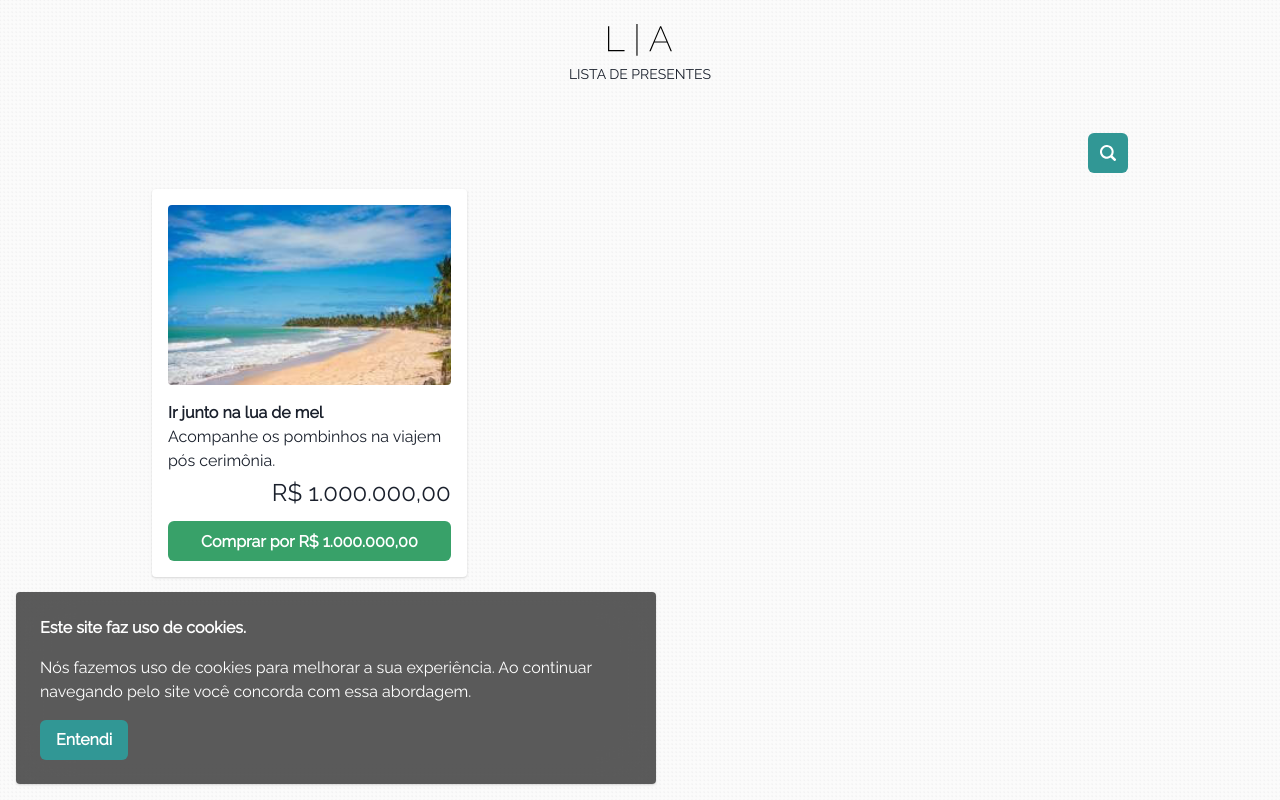
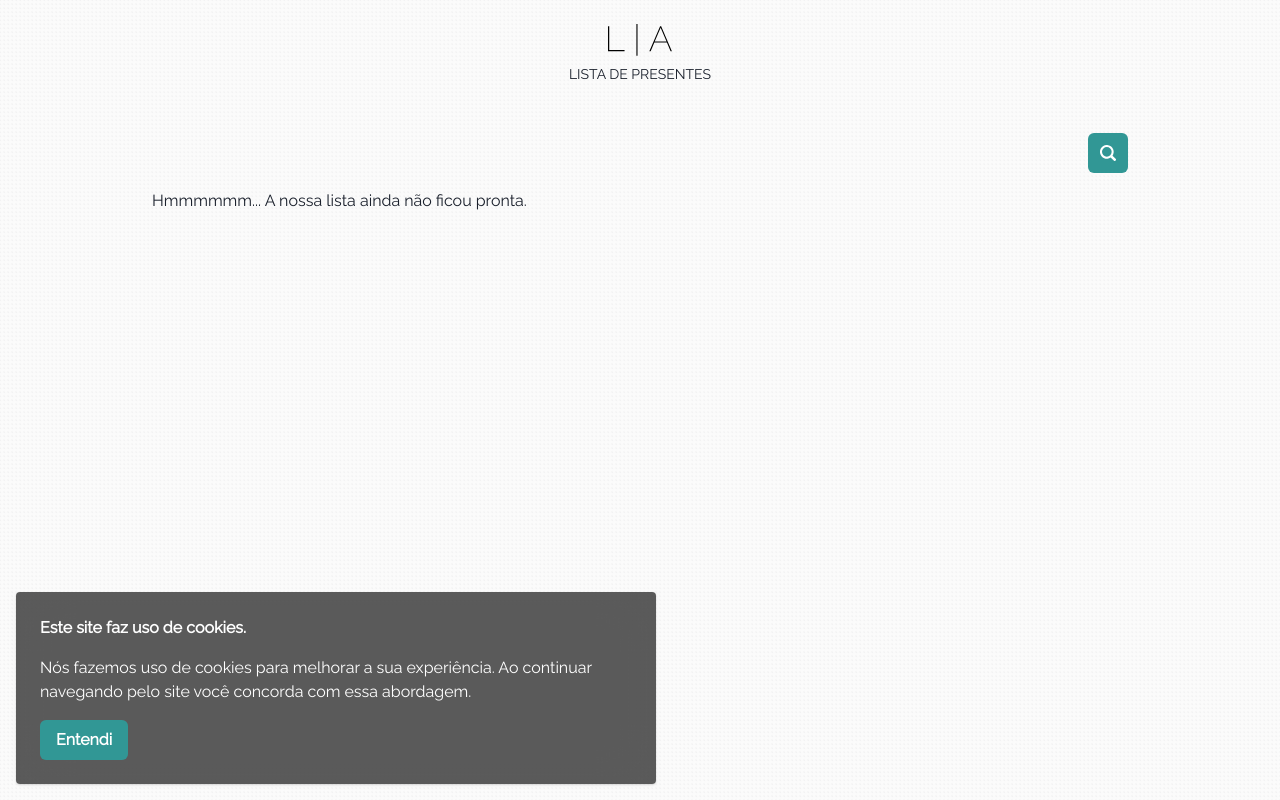
Before and after one commit to AugustoHTPereira/wedding-leguto-client, a React (Create React App) app: page /gifts in a window 1280 px wide. Built offline with nearby package versions, Linux system fonts and the light colour scheme.

Commit message:
Remove gifts

```diff
--- a/src/Pages/GiftList/index.tsx
+++ b/src/Pages/GiftList/index.tsx
@@ -47,7 +47,7 @@ const GiftList = () => {
                     </Flex>
 
                     <Box>
-                        <SimpleGrid templateColumns={{ base: '1fr', md: '1fr 1fr 1fr' }} gridGap={{ base: '2', md: '4' }}>
+                        {/* <SimpleGrid templateColumns={{ base: '1fr', md: '1fr 1fr 1fr' }} gridGap={{ base: '2', md: '4' }}>
                                 <JokeGift />
 
                             <>
@@ -59,7 +59,9 @@ const GiftList = () => {
                                     })
                                 }
                             </>
-                        </SimpleGrid>
+                        </SimpleGrid> */}
+
+                        <Text>Hmmmmmm... A nossa lista ainda não ficou pronta.</Text>
                     </Box>
                 </Box>
             </Box>
```
